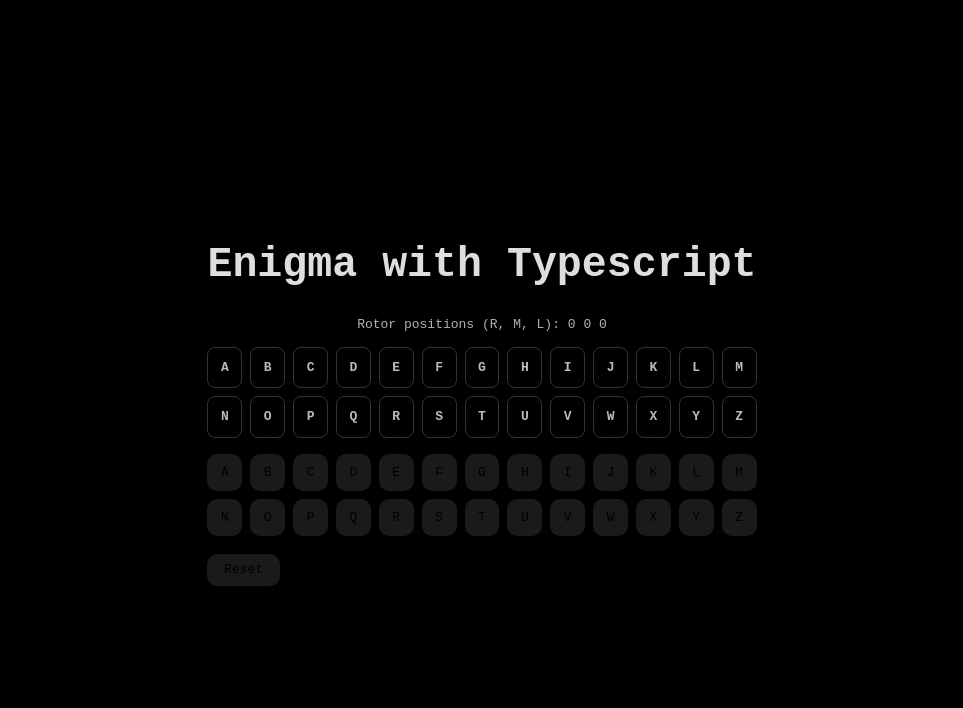
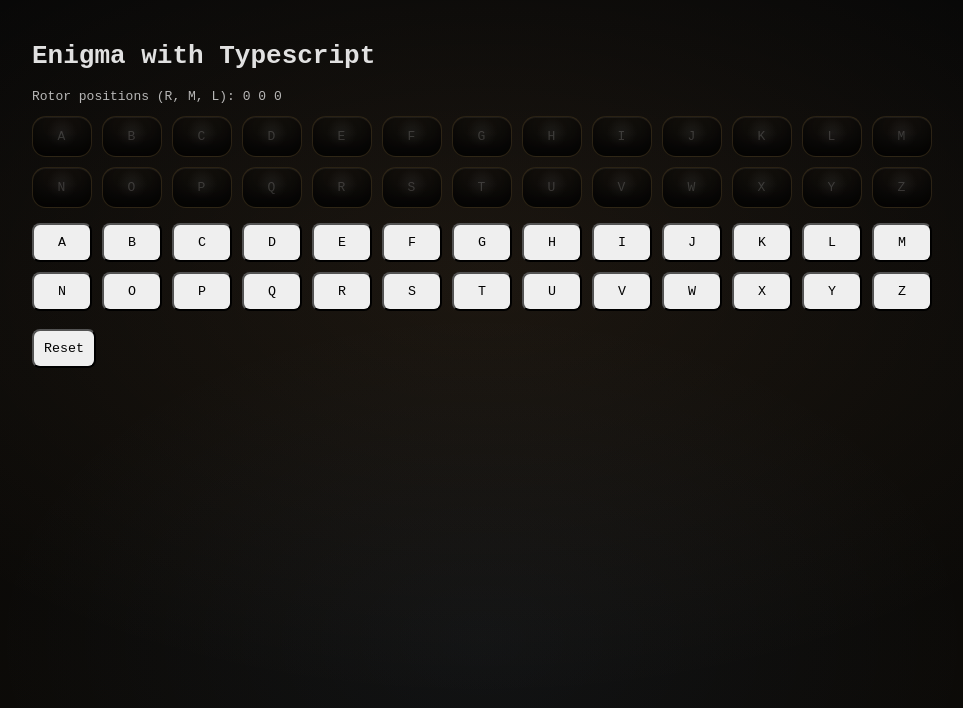
Before and after one commit to amy-enn/enigma-machine, a React (Vite) app: page / in a window 1280 px wide. Shown: the top 708 px of the page, without its empty margins (158-1121 px from the left). Built offline with nearby package versions, Linux system fonts and the light colour scheme.

Commit message:
added some neat antique looking ui to the lampboard

```diff
--- a/src/App.css
+++ b/src/App.css
@@ -1,6 +1,193 @@
+:root {
+  --bg0: #070707;
+  --bg1: #0d0b08;
+
+  --panel0: #14110d;
+  --panel1: #0e0c09;
+
+  --brass0: #b9914a;
+  --brass1: #6f5325;
+
+  --key0: #111111;
+  --key1: #0a0a0a;
+  --keyBorder: rgba(255, 255, 255, 0.08);
+
+  --text: rgba(255, 255, 255, 0.88);
+  --muted: rgba(255, 255, 255, 0.55);
+
+  --lampOff: rgba(255, 255, 255, 0.16);
+  --lampOn: rgba(255, 226, 155, 0.95);
+  --lampGlow: rgba(255, 196, 120, 0.50);
+}
+
+html,
+body,
 #root {
-  max-width: 1280px;
-  margin: 0 auto;
-  padding: 2rem;
+  height: 100%;
+}
+
+body {
+  margin: 0;
+  color: var(--text);
+  background:
+    radial-gradient(1200px 700px at 50% 35%, rgba(255, 190, 120, 0.08), transparent 60%),
+    radial-gradient(900px 600px at 50% 80%, rgba(120, 180, 255, 0.05), transparent 55%),
+    linear-gradient(180deg, var(--bg0), var(--bg1));
+  font-family: monospace;
+}
+
+/* patina using layered gradients */
+.enigma-wrap {
+  min-height: 100%;
+  display: grid;
+  place-items: center;
+  padding: 32px 18px;
+}
+
+.enigma-panel {
+  width: min(920px, 96vw);
+  padding: 26px;
+  border-radius: 22px;
+  background:
+    radial-gradient(600px 400px at 20% 10%, rgba(255, 255, 255, 0.06), transparent 60%),
+    radial-gradient(700px 500px at 80% 90%, rgba(0, 0, 0, 0.45), transparent 60%),
+    linear-gradient(180deg, var(--panel0), var(--panel1));
+  box-shadow:
+    0 30px 80px rgba(0, 0, 0, 0.6),
+    inset 0 1px 0 rgba(255, 255, 255, 0.08),
+    inset 0 -1px 0 rgba(0, 0, 0, 0.5);
+  position: relative;
+  overflow: hidden;
+}
+
+.enigma-panel::before {
+  content: "";
+  position: absolute;
+  inset: 10px;
+  border-radius: 18px;
+  border: 1px solid rgba(185, 145, 74, 0.25);
+  box-shadow: inset 0 0 0 1px rgba(0, 0, 0, 0.35);
+  pointer-events: none;
+}
+
+.title {
+  font-size: 34px;
+  margin: 0 0 10px 0;
+  color: rgba(247, 200, 130, 0.92);
+}
+
+.sub {
+  margin: 0 0 16px 0;
+  color: var(--muted);
+  font-size: 13px;
+}
+
+.brass-rule {
+  height: 1px;
+  background: linear-gradient(90deg, transparent, rgba(185, 145, 74, 0.45), transparent);
+  margin: 14px 0 18px 0;
+}
+
+.grid {
+  display: grid;
+  gap: 18px;
+}
+
+.output-row {
+  display: flex;
+  gap: 14px;
+  align-items: center;
+  margin-top: 14px;
+}
+
+.reset-btn {
+  padding: 10px 14px;
+  border-radius: 12px;
+  color: rgba(255, 255, 255, 0.88);
+  background: linear-gradient(180deg, rgba(30, 26, 20, 0.9), rgba(14, 12, 10, 0.9));
+  border: 1px solid rgba(185, 145, 74, 0.25);
+  box-shadow: 0 10px 22px rgba(0, 0, 0, 0.35), inset 0 1px 0 rgba(255, 255, 255, 0.08);
+  cursor: pointer;
+}
+
+.reset-btn:hover {
+  border-color: rgba(185, 145, 74, 0.45);
+}
+
+button {
+  padding: 10px;
+  font-family: inherit;
+  border-radius: 8px;
+}
+
+.cipher {
+  font-family: ui-monospace, SFMono-Regular, Menlo, Monaco, Consolas, "Liberation Mono", "Courier New", monospace;
+  color: rgba(255, 255, 255, 0.92);
+  opacity: 0.9;
+  overflow-wrap: anywhere;
+}
+
+.kbd,
+.lamps {
+  display: grid;
+  grid-template-columns: repeat(13, 1fr);
+  gap: 10px;
+  margin-bottom: 15px;
+}
+
+.key {
+  padding: 12px;
+  border-radius: 14px;
+  border: 5px solid var(--keyBorder);
+  background:
+    radial-gradient(18px 18px at 30% 25%, rgba(255, 255, 255, 0.10), transparent 65%),
+    linear-gradient(180deg, var(--key0), var(--key1));
+  color: rgba(255, 255, 255, 0.82);
+  box-shadow:
+    0 14px 26px rgba(0, 0, 0, 0.45),
+    inset 0 1px 0 rgba(255, 255, 255, 0.08),
+    inset 0 -8px 14px rgba(0, 0, 0, 0.55);
+  cursor: pointer;
+  letter-spacing: 0.08em;
+}
+
+.key:hover {
+  transform: translateY(-1px);
+  border-color: rgba(218, 144, 17, 0.3);
+}
+
+.key:active {
+  transform: translateY(1px);
+  box-shadow:
+    0 8px 18px rgba(0, 0, 0, 0.45),
+    inset 0 1px 0 rgba(255, 255, 255, 0.06),
+    inset 0 -6px 10px rgba(0, 0, 0, 0.6);
+}
+
+.lamp {
+  padding: 12px 0;
+  border-radius: 14px;
+  border: 1px solid rgba(185, 145, 74, 0.18);
+  background:
+    radial-gradient(22px 22px at 50% 40%, rgba(255, 255, 255, 0.06), transparent 70%),
+    linear-gradient(180deg, rgba(18, 15, 11, 0.85), rgba(10, 9, 8, 0.85));
+  color: var(--lampOff);
   text-align: center;
+  box-shadow:
+    inset 0 1px 0 rgba(255, 255, 255, 0.06),
+    inset 0 -10px 16px rgba(0, 0, 0, 0.65);
+  letter-spacing: 0.08em;
+  user-select: none;
 }
+
+.lamp--lit {
+  color: rgba(0, 0, 0, 0.85);
+  background:
+    radial-gradient(30px 30px at 50% 40%, rgba(255, 255, 255, 0.95), rgba(255, 240, 200, 0.55) 40%, rgba(255, 180, 90, 0.15) 70%, transparent 85%),
+    linear-gradient(180deg, rgba(255, 235, 190, 0.85), rgba(255, 200, 120, 0.65));
+  box-shadow:
+    0 0 28px var(--lampGlow),
+    0 0 60px rgba(255, 196, 120, 0.18),
+    inset 0 1px 0 rgba(255, 255, 255, 0.35),
+    inset 0 -10px 18px rgba(90, 45, 0, 0.35);
+}
--- a/src/components/Keyboard.tsx
+++ b/src/components/Keyboard.tsx
@@ -2,9 +2,9 @@ const ALPHABET = "ABCDEFGHIJKLMNOPQRSTUVWXYZ".split("");
 
 export function Keyboard(props: { onPress: (letter: string) => void }) {
     return (
-        <div style={{ display: "grid", gridTemplateColumns: "repeat(13, 1fr)", gap: 8 }}>
+        <div className="kbd">
             {ALPHABET.map((l) => (
-                <button key={l} onClick={() => props.onPress(l)} style={{ padding: "10px 0" }}>
+                <button key={l} onClick={() => props.onPress(l)}>
                     {l}
                 </button>
             ))}
--- a/src/components/Lampboard.tsx
+++ b/src/components/Lampboard.tsx
@@ -2,22 +2,11 @@ const ALPHABET = "ABCDEFGHIJKLMNOPQRSTUVWXYZ".split("");
 
 export function Lampboard(props: { lit: string | null }) {
     return (
-        <div style={{ display: "grid", gridTemplateColumns: "repeat(13, 1fr)", gap: 8, marginBottom: 16 }}>
+        <div className="lamps">
             {ALPHABET.map((l) => {
                 const isLit = props.lit === l;
                 return (
-                    <div
-                        key={l}
-                        style={{
-                            padding: "10px 0",
-                            textAlign: "center",
-                            borderRadius: 8,
-                            border: "1px solid #333",
-                            background: isLit ? "#fff" : "transparent",
-                            color: isLit ? "#000" : "#bbb",
-                            fontWeight: 700,
-                        }}
-                    >
+                    <div key={l} className={isLit ? "lamp lamp--lit" : "lamp"}>
                         {l}
                     </div>
                 );
--- a/src/index.css
+++ /dev/null
@@ -1,46 +0,0 @@
-:root {
-  font-family: monospace;
-  line-height: 1.5;
-  font-weight: 400;
-
-  color-scheme: light dark;
-  color: rgba(255, 255, 255, 0.87);
-  background-color: black;
-}
-
-a {
-  font-weight: 500;
-  color: #646cff;
-  text-decoration: inherit;
-}
-a:hover {
-  color: #19ec11;
-}
-
-body {
-  margin: 0;
-  display: flex;
-  place-items: center;
-  min-width: 320px;
-  min-height: 100vh;
-}
-
-h1 {
-  font-size: 3.2em;
-  line-height: 1.1;
-}
-
-button {
-  border-radius: 10px;
-  border: 1px solid transparent;
-  padding: 0.6em 1.2em;
-  font-size: 1em;
-  font-weight: 500;
-  font-family: inherit;
-  background-color: #1a1a1a;
-  cursor: pointer;
-  transition: border-color 0.25s;
-}
-button:hover {
-  border-color: #15f515;
-}
--- a/src/main.tsx
+++ b/src/main.tsx
@@ -1,6 +1,5 @@
 import { StrictMode } from 'react';
 import { createRoot } from 'react-dom/client';
-import './index.css';
 import App from './App.tsx';
 
 createRoot(document.getElementById('root')!).render(
```
